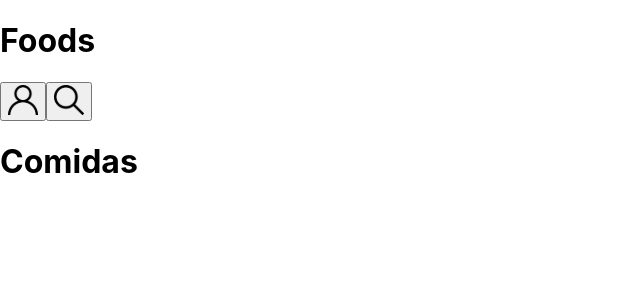
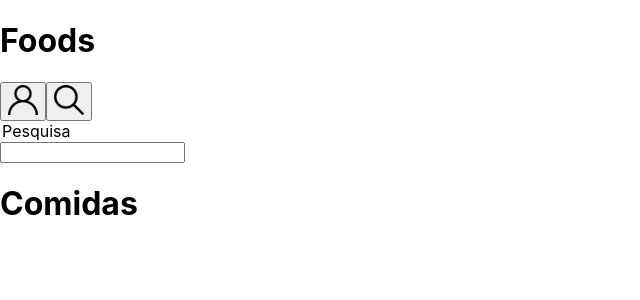
Before and after one commit to AelidaGois/Projeto_Recipes_App_utilizando_React_Context, a React (Create React App) app: page /foods in a window 1280 px wide. Both pictures are taken after a click on the button 69 px from the left and 101 px from the top of the page. Shown: the top 300 px of the page, without its empty margins (0-640 px from the left). Built offline with nearby package versions, Linux system fonts and the light colour scheme.

Commit message:
requisito-09-falta-o-test

```diff
--- a/src/components/Header.jsx
+++ b/src/components/Header.jsx
@@ -4,9 +4,11 @@ import { useHistory } from 'react-router-dom';
 
 import profileIcon from '../images/profileIcon.svg';
 import searchIcon from '../images/searchIcon.svg';
+import SearchBar from './SearchBar';
 
 function Header(props) {
   const [searchBar, setSearchBar] = useState(false);
+  /* const [stateSearchBusca, setSearchBusca] = useStatefalse(false); */
   const history = useHistory();
 
   function userRedirectPage() {
@@ -35,6 +37,7 @@ function Header(props) {
         <button type="button" onClick={ handleEnableBar }>
           <img src={ searchIcon } alt="searchIcon" data-testid="search-top-btn" />
         </button>)}
+      {searchBar && (<SearchBar />)}
     </div>
   );
 }
--- a/src/components/SearchBar.jsx
+++ b/src/components/SearchBar.jsx
@@ -2,7 +2,16 @@ import React from 'react';
 
 function SearchBar() {
   return (
-    <div>Pesquisa</div>
+    <div>
+      <legend>Pesquisa</legend>
+      <label htmlFor="text">
+        <input
+          name="text"
+          type="text"
+          data-testid="search-input"
+        />
+      </label>
+    </div>
   );
 }
 
```
Also changed, not shown: 1 other file (tests, documents, lock files or other folders).
